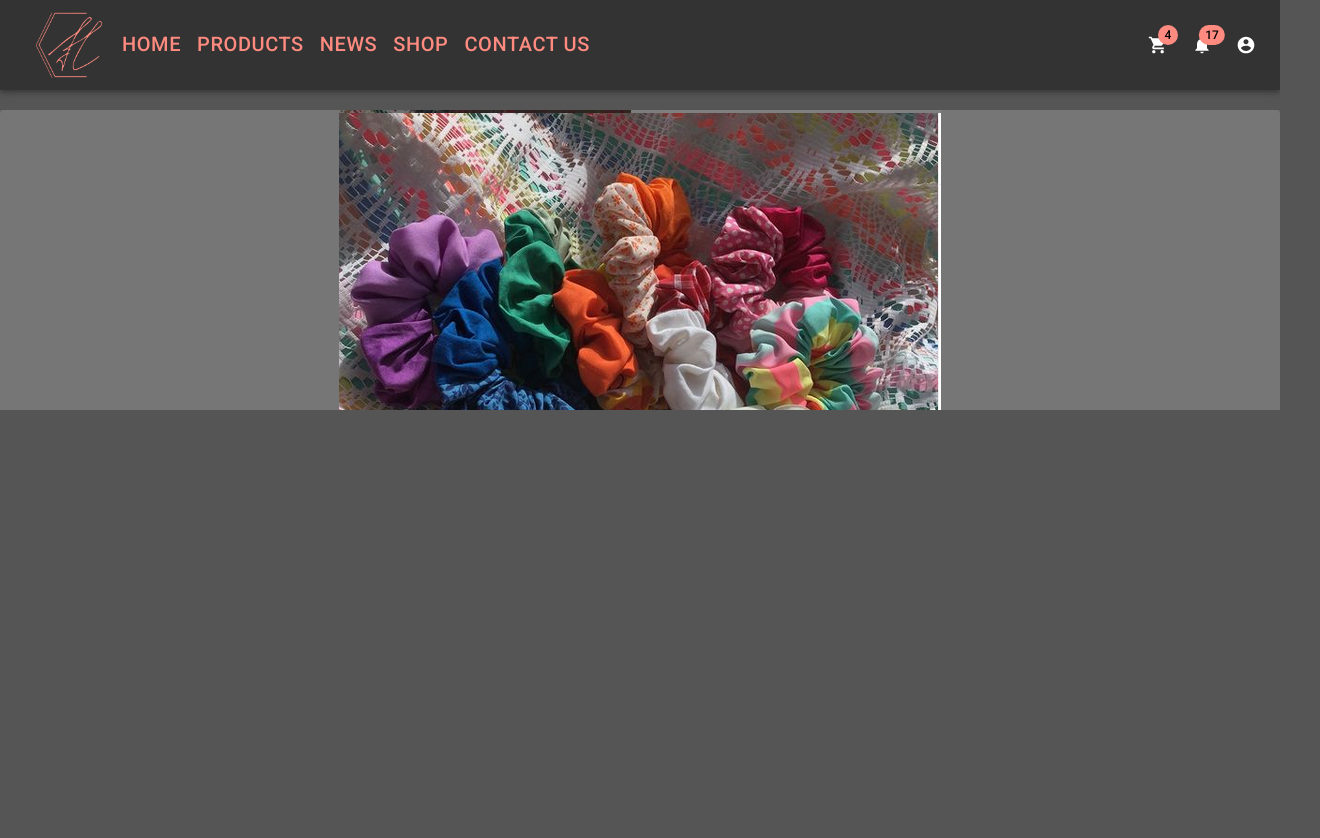
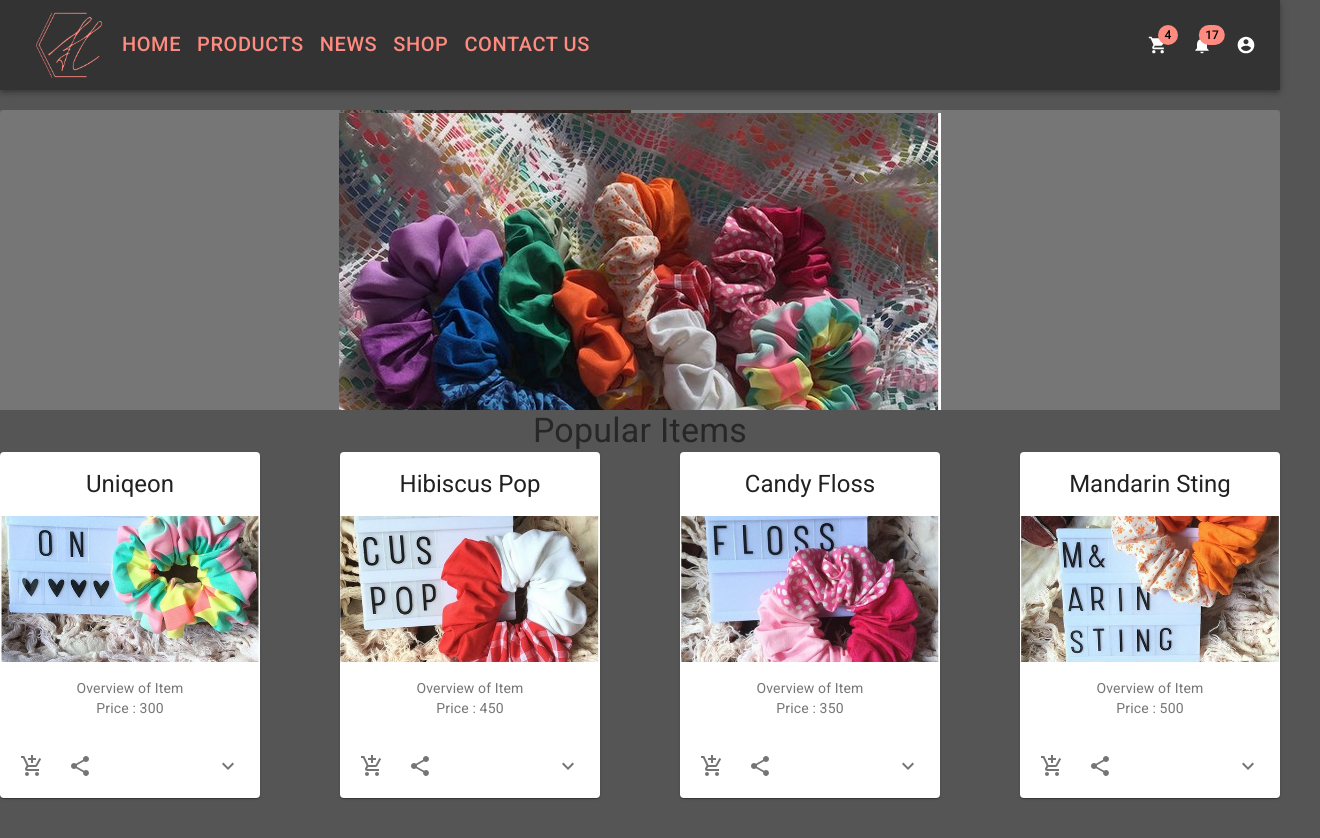
Before and after one commit to trwelk/i-manage, a React (Create React App) app in the folder frontend/: page /shop in a window 1280 px wide. Shown: the whole page, 1320 px wide, since content can reach past the window. Before the commit the page ends 800 px from the top, so only its background shows below. Built offline with nearby package versions, Linux system fonts and the light colour scheme.

Commit message:
Setup Customer Sign Up

```diff
--- a/frontend/package.json
+++ b/frontend/package.json
@@ -17,6 +17,7 @@
     "react": "^17.0.2",
     "react-chartjs-2": "^3.0.4",
     "react-dom": "^17.0.2",
+    "react-instagram-embed": "^3.0.0",
     "react-material-ui-carousel": "^2.3.1",
     "react-redux": "^7.2.4",
     "react-router-dom": "^5.2.0",
--- a/frontend/src/pages/LandingPage.js
+++ b/frontend/src/pages/LandingPage.js
@@ -1,17 +1,75 @@
-import React from 'react';
-import Navbar from '../components/common/Navbar';
-import LandingCarousel from '../components/customer/landingpage/LandingCarousel'
+import React from "react";
+import Navbar from "../components/common/Navbar";
+import LandingCarousel from "../components/customer/landingpage/LandingCarousel";
+import { makeStyles } from '@material-ui/core/styles';
+import ProductCard from "../components/customer/ProductView/ProductCard";
+import { Grid } from "@material-ui/core";
+import Image1 from "../assets/Items/1.PNG";
+import Image2 from "../assets/Items/2.PNG";
+import Image3 from "../assets/Items/3.PNG";
+import Image4 from "../assets/Items/4.PNG";
+import Typography from '@material-ui/core/Typography';
+
+const useStyles = makeStyles((theme) => ({
+    card : {
+        marginLeft : '200',
+        marginRight: '200'
+    }
+}));
 
 function LandingPage() {
+  const classes = useStyles();
+  const products = [
+    {
+      title: "Uniqeon",
+      image: Image1,
+      description: "Overview of Item",
+      mainDescription: "Main Item Description",
+      price: 300,
+    },
+    {
+      title: "Hibiscus Pop",
+      image: Image2,
+      description: " Overview of Item",
+      mainDescription: "Main Item Description",
+      price: 450,
+    },
+    {
+      title: "Candy Floss",
+      image: Image3,
+      description: "Overview of Item",
+      mainDescription: "Main Item Description",
+      price: 350,
+    },
+    {
+      title: "Mandarin Sting",
+      image: Image4,
+      description: "Overview of Item",
+      mainDescription: "Main Item Description",
+      price: 500,
+    },
+  ];
 
-    return (
-        <div style={{    flexGrow: 1
-        }}>
-            <Navbar/>
-            <LandingCarousel/>
-        </div>
-
-    );
+  return (
+    <div style={{ flexGrow: 1 }}>
+      <Navbar />
+      <LandingCarousel />
+      <Typography variant="h4" color="textSecondary" component="p">
+          Popular Items
+        </Typography>
+      <div>
+        <Grid className = {classes.card} alignContent="stretch" container spacing={10} justifyContent='center'>
+          {products.map((product) => {
+            return (
+              <Grid item xs={3} alignContent="stretch">
+                <ProductCard values={product} />
+              </Grid>
+            );
+          })}
+        </Grid>
+      </div>
+    </div>
+  );
 }
 
 export default LandingPage;
--- /dev/null
+++ b/frontend/src/redux/actions/Customer.actions.js
@@ -0,0 +1,70 @@
+import axios from 'axios'
+import { ActionTypes } from '../constants/ActionTypes'
+import { AppConstants } from '../constants/AppConstants'
+
+
+//CREATE
+export const createCustomer = (data, dispatch) => {
+    const customer = data;
+    axios.post(AppConstants.REST_URL_HOST + AppConstants.CUSTOMER_SIGNUP_URL, customer)
+        .then(response => {
+            const id = response;
+            console.log(id)
+            dispatch(createCustomerSuccess(response.data))
+        })
+
+}
+
+export const createCustomerSuccess = (data) => {
+    return {
+        type: ActionTypes.CUSTOMER_SIGNUP_SUCCESS,
+        payload: data
+    }
+}
+
+//DELETE
+// export const deleteCustomer = (dispatch, customerId) => {
+//     axios.delete(AppConstants.REST_URL_HOST + AppConstants.SUPPLIER_URL + '/' + customerId)
+//         .then(response => {
+//             console.log(response)
+//             dispatch(deleteCustomerSuccess(customerId))
+//         })
+//         .catch(error => {
+//             console.log(error)
+//         })
+// }
+
+// export const deleteCustomerSuccess = (data) => {
+//     return {
+//         type: ActionTypes.DELETE_SUPPLIER_SUCCESS,
+//         payload: data
+//     }
+// }
+
+
+export const validateCustomerObj = (data) => {
+
+    if (data.firstName == null || data.firstName == "") {
+        return "Field First Name Cannot be empty"
+    }
+    else if (data.lastName == null || data.lastName == "") {
+        return "Field Last Name Cannot be empty"
+    }
+    else if (data.dateOfBirth == null || data.dateOfBirth == "") {
+        return "Field Date of Birth Cannot be empty"
+    }
+    else if (data.address == null || data.address == "") {
+        return "Field Address Cannot be empty"
+    }
+    else if (data.password == null || data.password == "") {
+        return "Field Password Cannot be empty"
+    }
+    else if (data.emailAddress == null || data.emailAddress == "") {
+        console.log(data)
+        return "Field Email Cannot be empty"
+    } else if (!(/^[a-zA-Z0-9.!#$%&'*+/=?^_`{|}~-]+@[a-zA-Z0-9-]+(?:\.[a-zA-Z0-9-]+)*$/.test(data.emailAddress))) {
+        return "Field Email is invalid"
+    }
+    else
+        return null;
+}
--- a/frontend/src/redux/constants/ActionTypes.js
+++ b/frontend/src/redux/constants/ActionTypes.js
@@ -33,4 +33,7 @@ export const ActionTypes = {
       DELETE_PURCHASE_REQ_SUCCESS: "DELETE_PURCHASE_REQ_SUCCESS",
       CREATE_PURCHASE_REQ_SUCCESS: "CREATE_PURCHASE_REQ_SUCCESS",
 
+      //Customer
+      CUSTOMER_SIGNUP_SUCCESS : "CUSTOMER_SIGNUP_SUCCESS",
+
 };
--- a/frontend/src/redux/constants/AppConstants.js
+++ b/frontend/src/redux/constants/AppConstants.js
@@ -8,7 +8,6 @@ export const AppConstants = {
     INVENTORY_URL: "/inventory",
     PRODUCT_URL: "/products",
     SUPPLIER_URL: "/suppliers",
-    PURCHASE_REQUEST_URL: "/purchaseRequisitions"
-
-
+    PURCHASE_REQUEST_URL: "/purchaseRequisitions",
+    CUSTOMER_SIGNUP_URL : "/customer"
 };
--- /dev/null
+++ b/frontend/src/redux/reducers/CustomerReducer.js
@@ -0,0 +1,15 @@
+import { ActionTypes } from "../constants/ActionTypes";
+import { store } from '../Store'
+const initialState = {
+    customer: null,
+    isLoading: false,
+    error: null,
+}
+export const CustomerReducer = (state = initialState, { type, payload }) => {
+    switch (type) {
+        case ActionTypes.CUSTOMER_SIGNUP_SUCCESS:
+            return { ...state, customer: payload }
+        default:
+            return state;
+    }
+}
--- a/frontend/src/redux/reducers/Index.js
+++ b/frontend/src/redux/reducers/Index.js
@@ -4,14 +4,15 @@ import { InventoryLocationReducer } from './InventoryLocationReducer'
 import { ProductReducer } from './ProductReducer'
 import { SupplierReducer } from './SupplierReducer'
 import { PurchaseReqReducer } from './PurchaseReqReducer'
-
+import { CustomerReducer } from './CustomerReducer'
 
  const reducer = combineReducers({
     inventoryReducer: InventoryReducer,
     inventoryLocationReducer:InventoryLocationReducer,
     productReducer:ProductReducer,
     supplierReducer:SupplierReducer,
-    purchaseReq:PurchaseReqReducer
+    purchaseReq:PurchaseReqReducer,
+    customerReducer:CustomerReducer
 })
 
 export default reducer
```
Also changed, not shown: frontend/src/components/customer/landingpage/Instagram.js (added, +20 -0 lines), frontend/src/pages/CustomerSignUp.js (+44 -11 lines), 2 other files (tests, documents, lock files or other folders).
